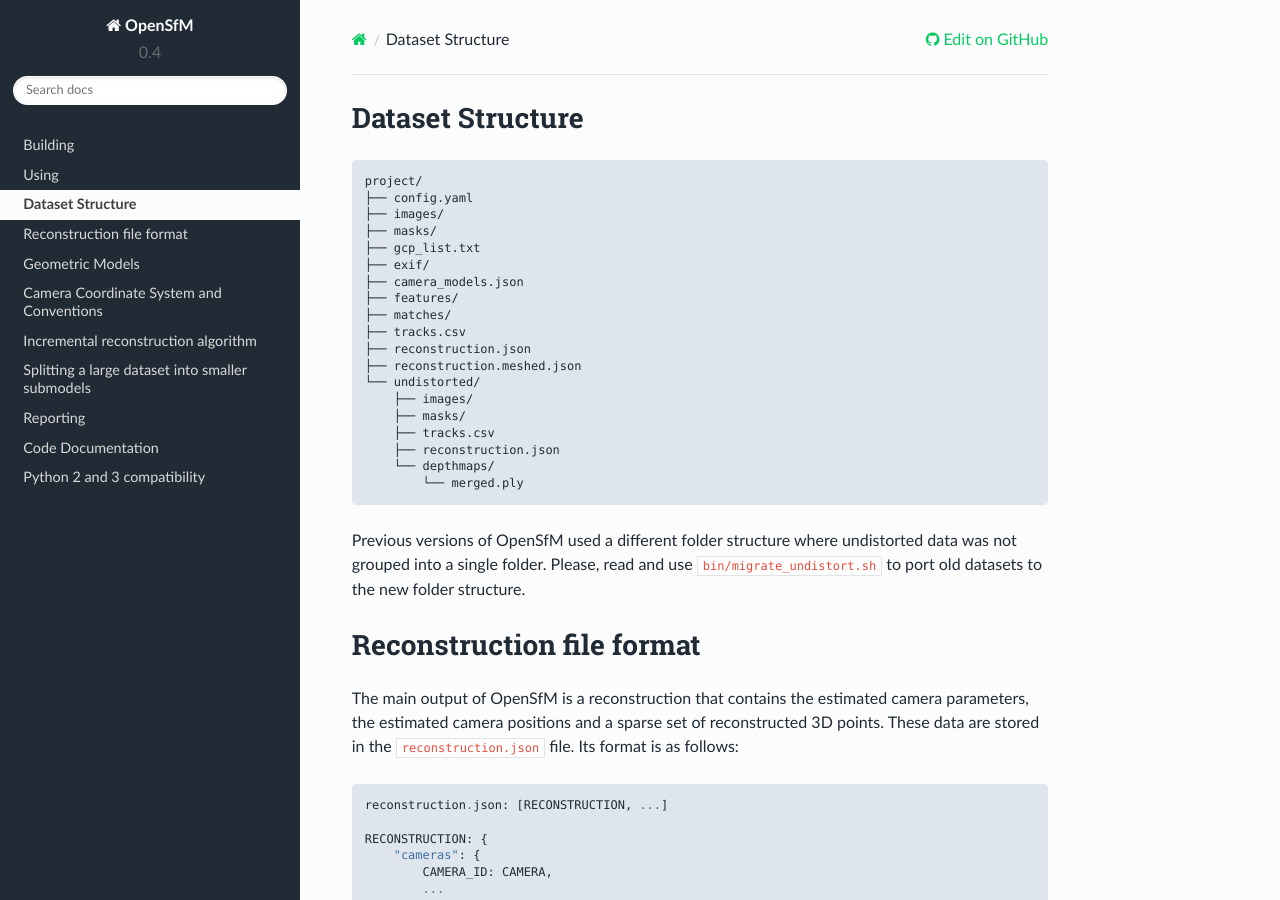
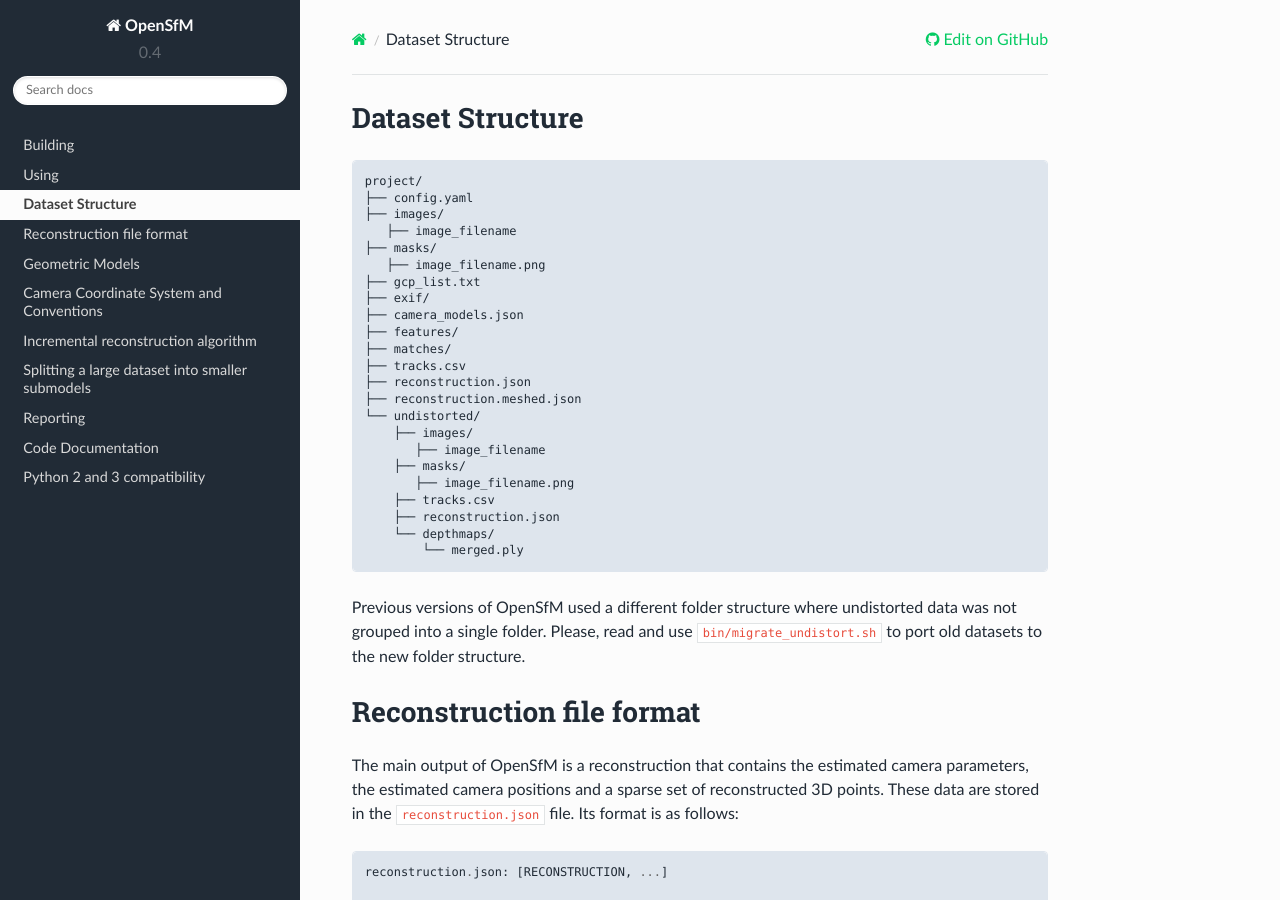
Before and after one commit to mapillary/OpenSfM, a Sphinx documentation site: the page built from doc/source/dataset.rst, in a window 1280 px wide and 900 px high. Built offline with Sphinx 7.4.7 and the Read the Docs theme 2.0.0, drawn with Linux system fonts in a browser that asks for light colours.

Commit message:
doc: Add explicit filenames of images and masks
Addresses #598 and #551

```diff
--- a/doc/source/dataset.rst
+++ b/doc/source/dataset.rst
@@ -9,7 +9,9 @@
    project/
    ├── config.yaml
    ├── images/
+      ├── image_filename
    ├── masks/
+      ├── image_filename.png
    ├── gcp_list.txt
    ├── exif/
    ├── camera_models.json
@@ -20,7 +22,9 @@
    ├── reconstruction.meshed.json
    └── undistorted/
        ├── images/
+          ├── image_filename
        ├── masks/
+          ├── image_filename.png
        ├── tracks.csv
        ├── reconstruction.json
        └── depthmaps/
```
